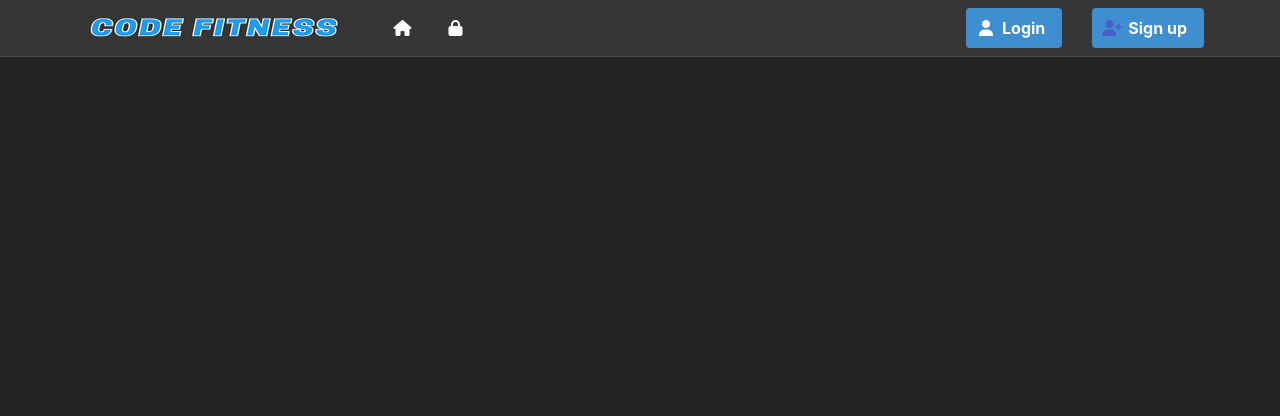
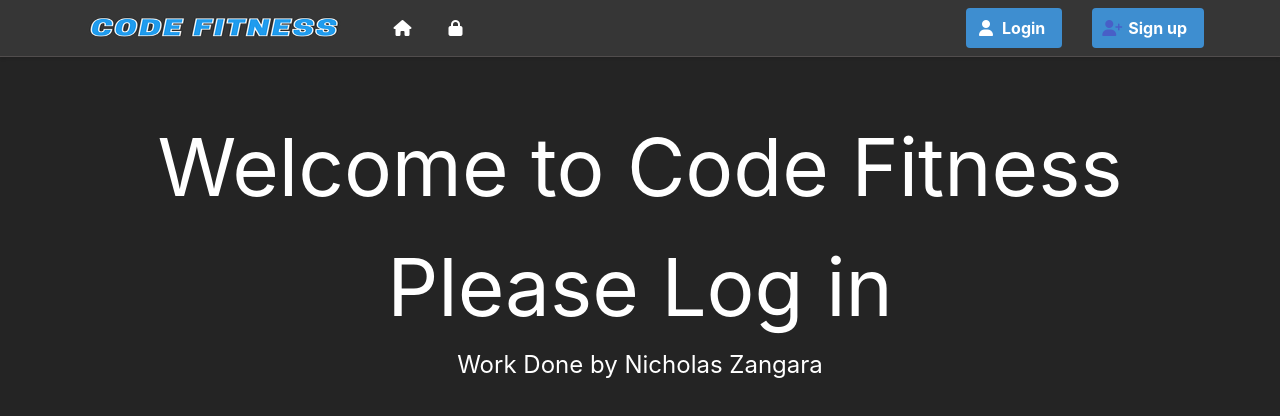
Before and after one commit to zangaran1/Web-Server-Projects, a Vue app in the folder client/: page / in a window 1280 px wide. Shown: the top 416 px of the page. Built offline with nearby package versions, Linux system fonts and the light colour scheme; no server answers.

Commit message:
Final Commit

```diff
--- a/client/src/components/UserWelcomeBanner.vue
+++ b/client/src/components/UserWelcomeBanner.vue
@@ -1,12 +1,16 @@
 <script setup lang="ts">
     import { useSession} from '@/model/session';
     import data from '@/data/users.json';
+    import type { User } from '@/model/appUsers';
+    import { ref } from 'vue';
 
     import FriendsListView from '@/views/otherViews/FriendsListView.vue';
     import UserProfileView from '../views/otherViews/userProfileView.vue';
 
     const session = useSession();
     const users = data.users;
+    const friendsCount = session.user!.friends?.length;
+
 </script>
 
 <template>
@@ -21,17 +25,17 @@
             </div>
             <div class="user-credentials">
                 <div class="posts-box">
-                    <p>Total Posts: 0</p>
+                    <p>Total Posts: 3</p>
                 </div>
                 <div class="total-workouts-box">
-                    <p>Total Workouts: 0</p>
+                    <p>Total Workouts: 3</p>
                 </div>
 
                 <div class="following-box">
-                    <p>Following: 0</p>
+                    <p>Following: {{ friendsCount }}</p>
                 </div>
                 <div class="followers-box">
-                    <p>Followers: 0</p>
+                    <p>Followers: {{ friendsCount }}</p>
                 </div>
             </div>
         </div>
--- a/client/src/views/navbarFolder/HomeView.vue
+++ b/client/src/views/navbarFolder/HomeView.vue
@@ -24,9 +24,15 @@ const session = useSession();
                     </div>
                 </div>
             </div>
-
         </div>
     </div>
+    <div class="section-2" v-else>
+        <div class="container">
+            <h1>Welcome to Code Fitness</h1>
+            <h1>Please Log in</h1>
+        </div>
+    </div>
+    <footer>Work Done by Nicholas Zangara</footer>
 </template>
 
 <style scoped>
@@ -39,6 +45,24 @@ const session = useSession();
         height: 50px;
         border-radius: 16px 16px 0px 0px;
     }
-
+    .section-2{
+        margin-top: 50px;
+        align-items: center;
+        justify-content: center;
+    }
+    .container{
+        max-width: 800px;
+        margin: 0 auto;
+        text-align: center;
+    }
+    h1{
+        color: white;
+        font-size: 5rem;
+    }
+    footer{
+        text-align: center;
+        color: white;
+        font-size: 1.5rem;
+    }
 
 </style>
--- a/client/src/views/navbarFolder/StatsView.vue
+++ b/client/src/views/navbarFolder/StatsView.vue
@@ -3,6 +3,12 @@
 </script>
 
 <template>
+    <div class="container">
+        <div class="box">
+            <h1>Hello</h1>
+            <p>I really tried my best to make the stats work but it was extremely difficult for me</p>
+        </div>
+    </div>
 
 </template>
 
```
Also changed, not shown: 1 other file (tests, documents, lock files or other folders).
